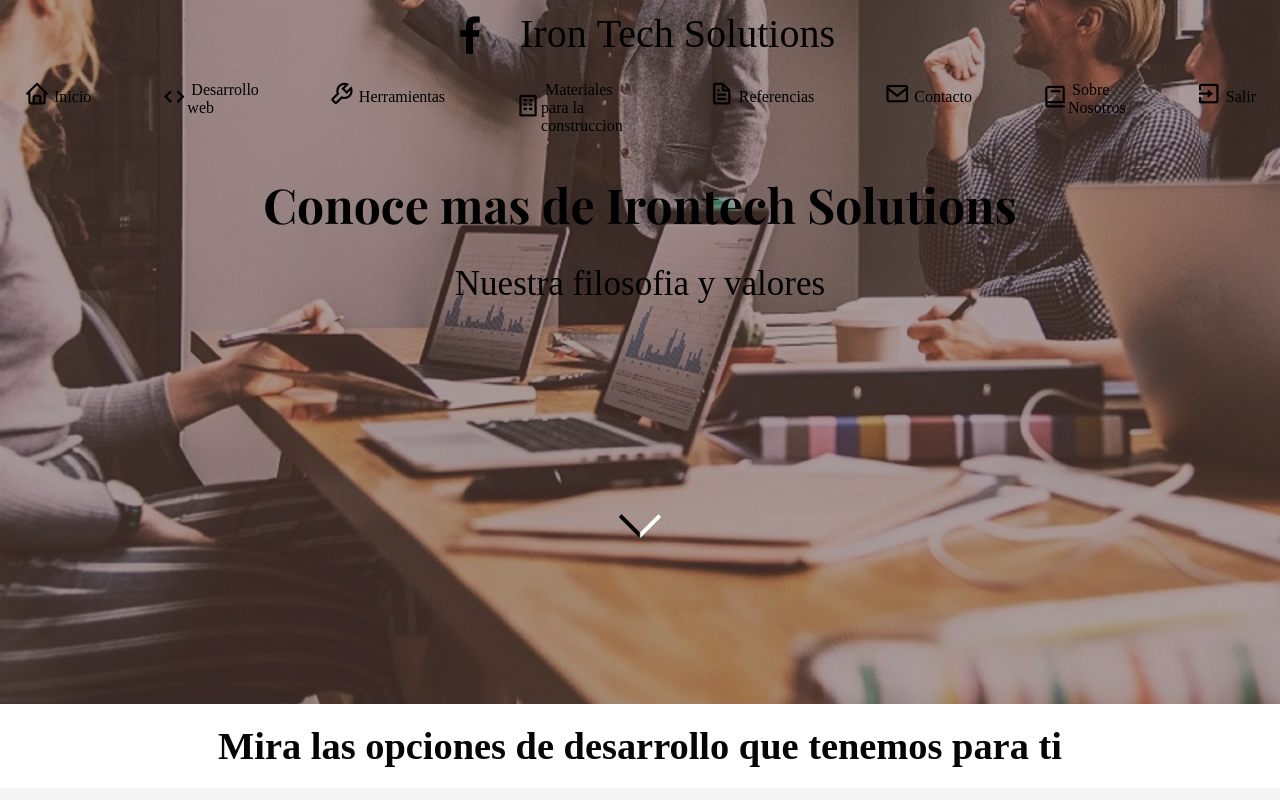
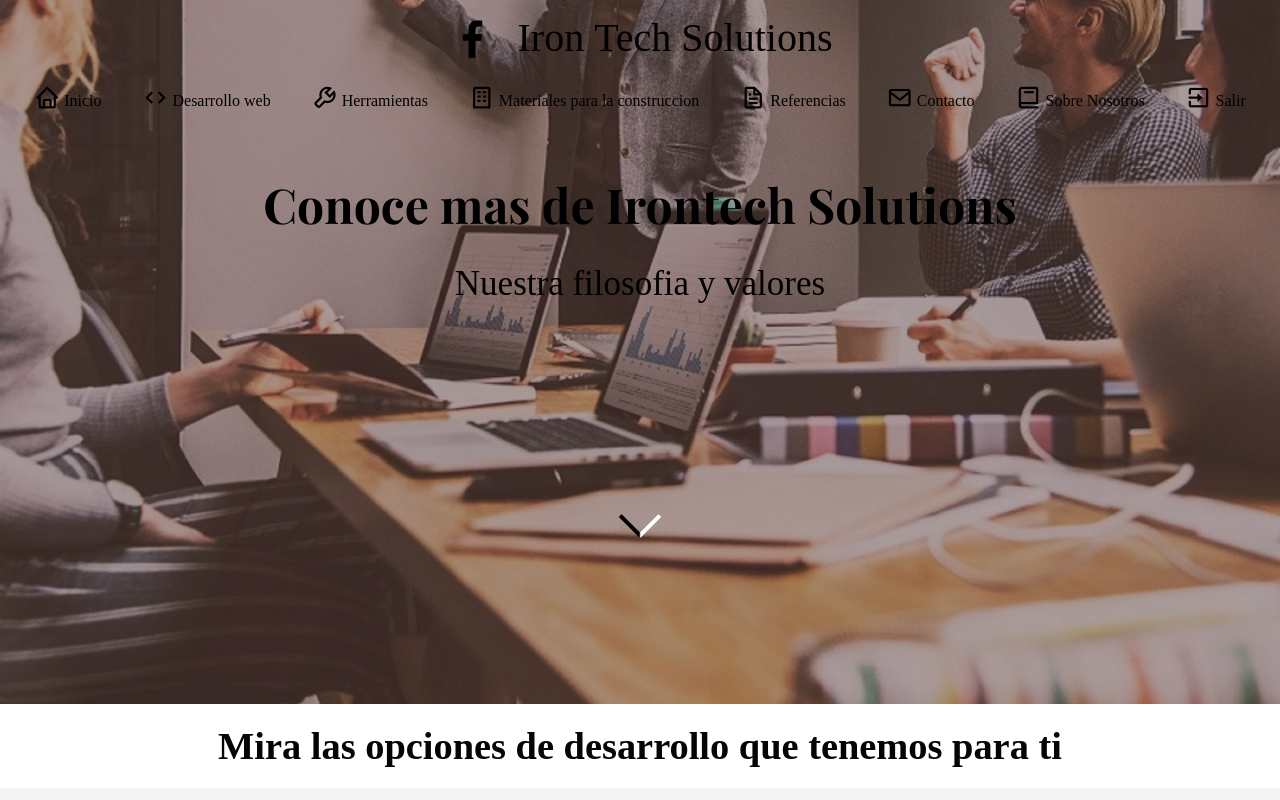
Before and after one commit to IronTechSolutions/company, a plain HTML site: page sobre_nosotros.html in a window 1280 px wide. Shown: the top 800 px of the page. Drawn offline with nearby package versions, Linux system fonts and the light colour scheme; sample sign-in values are in the browser's storage.

Commit message:
Update us.css

```diff
--- a/css/us.css
+++ b/css/us.css
@@ -12,17 +12,17 @@ body {
     background-color:#ffffff;
     background-size: cover;
     background-repeat: no-repeat;
-    min-height: 100vh;
     background-attachment: fixed;
 }
 
 /* Estilos del menú superior */
 .sidebar {
     position: fixed;
+    align-items: center;
     top: 0;
     left: 0;
     width: 100%;
-    padding: 10px 14px;
+    padding: 14px 14px;
     z-index: 9;
     display: flex;
     flex-direction: column;
@@ -32,7 +32,7 @@ body {
 .logo-info {
     display: flex;
     justify-content: center;
-    gap: 25px;
+    gap: 20px;
 }
 
 .logo-info .icon {
@@ -66,7 +66,7 @@ body {
     justify-content: center; /* Centra los elementos horizontalmente */
     list-style: none;
     padding: 0;
-    gap: 50px; /* Espacio entre los elementos */
+    gap: 21px; /* Espacio entre los elementos */
     font-size: bold;
 }
 
@@ -92,9 +92,9 @@ body {
 }
 
 .sidebar ul li a:hover {
-    background: #fff9f9;
+    background: #000000;
+    color: #fff;
 }
-
 
 /* -------------------------Sidebar en pantallas pequeñas-------------------------------------------- */
 @media (max-width: 768px) {
@@ -123,10 +123,9 @@ body {
 
     /* Estilos para los íconos en el menú */
     .sidebar ul li {
-        background-color: rgba(0, 0, 0, 0.42);
+        background-color: rgba(0, 0, 0, 0.70);
         margin: -7px;
         border: solid black 1px 1px 1px 1px ;
-        border-radius: 10px;
         margin: -10px;
     }
 
@@ -182,6 +181,7 @@ body {
     }
 
 }
+
 /* ------------------------- Contenido central -------------------------------------------- */
 .intro-section {
     background-image: url('../backgrounds/us.jpg'); /* Imagen de fondo */
```
